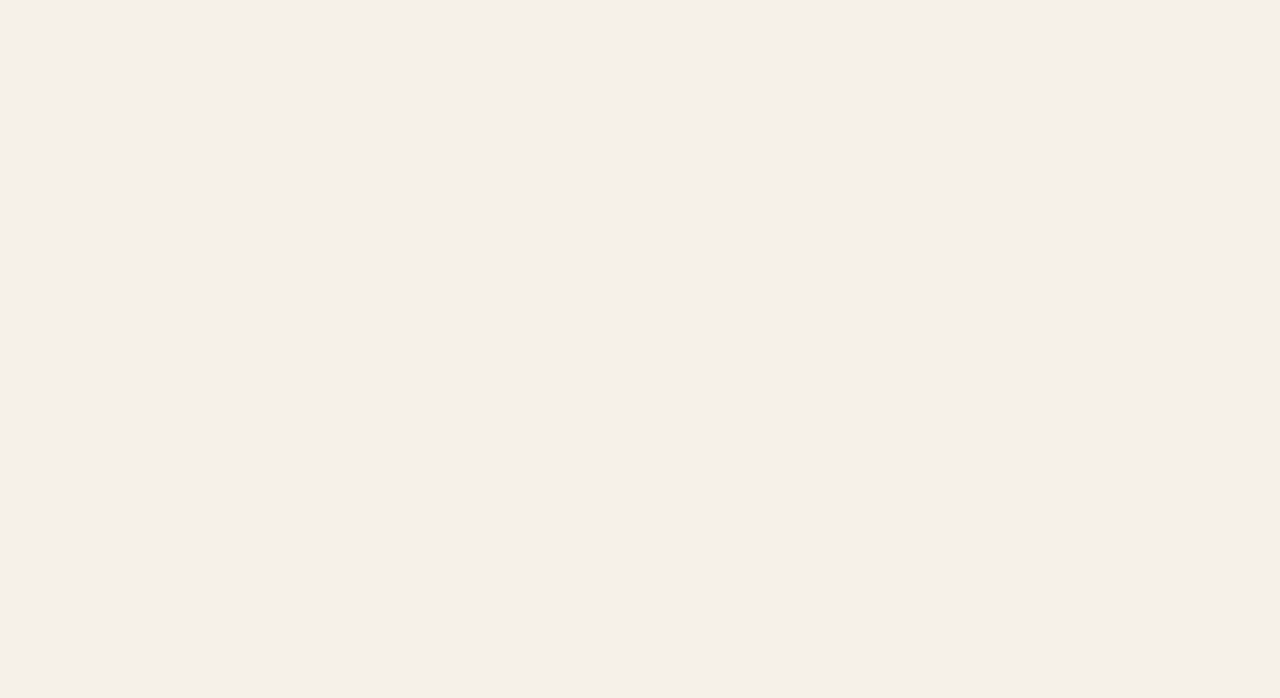
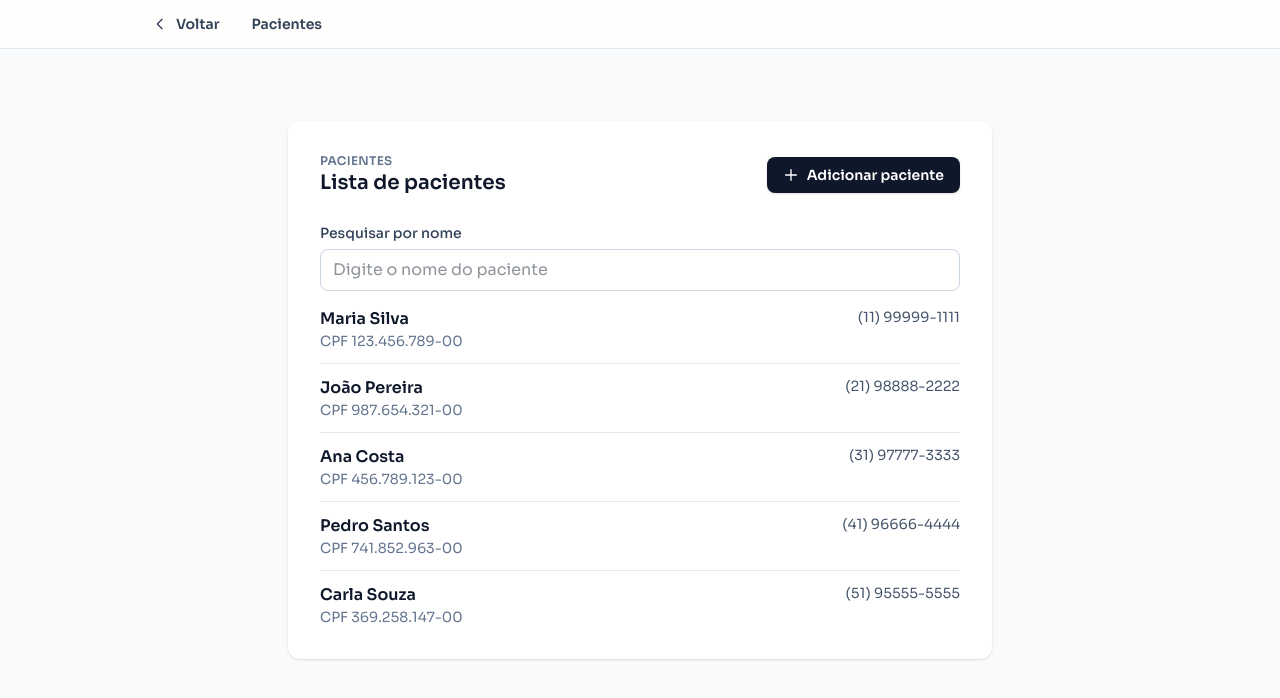
Before and after one commit to H3nr1qu3-H3rrm4nn/psi-docs, a React (Vite) app: page / in a window 1280 px wide. Before the commit this address had no page. Shown: the top 698 px of the page. Built offline with nearby package versions, Linux system fonts and the light colour scheme.

Commit message:
implementação top bar e lógica de botão de voltar

```diff
--- a/src/App.jsx
+++ b/src/App.jsx
@@ -1,12 +1,54 @@
-import { BrowserRouter, Routes, Route } from "react-router-dom"
+import { BrowserRouter, Routes, Route, useNavigate, useLocation, Link } from "react-router-dom"
 import PatientListView from "./pages/PatientListView"
 import PatientRegistrationView from "./pages/PatientRegistrationView"
+
+function TopBar(){
+  const navigate = useNavigate();
+  const location = useLocation();
+
+  const handleBack = () => {
+    const idx = window.history.state?.idx ?? 0;
+    if (location.pathname !== "/") {
+      navigate(-1);
+    } else {
+      navigate("/", { replace: true });
+    }
+  };
+
+  return(
+    <div className="sticky top-0 z-10 border-b border-slate-200 bg-white/90 backdrop-blur">
+      <div className="mx-auto flex h-12 max-w-5xl items-center gap-3 px-4">
+          <button
+            type="button"
+            onClick={() => {handleBack()}}
+            className="inline-flex items-center gap-2 rounded-md px-2 py-1 text-sm font-semibold text-slate-700 hover:text-slate-900 focus:outline-none focus:ring-2 focus:ring-slate-400"
+          >
+            <svg xmlns="http://www.w3.org/2000/svg" className="h-4 w-4" fill="none" viewBox="0 0 24 24" stroke="currentColor" strokeWidth={2}>
+              <path strokeLinecap="round" strokeLinejoin="round" d="M15 19l-7-7 7-7" />
+            </svg>
+            Voltar
+          </button>
+
+            <div className="flex items-center gap-2">
+              <Link
+                to="/"
+                className="rounded-md px-3 py-1 text-sm font-semibold text-slate-700 hover:text-slate-900 focus:outline-none focus:ring-2 focus:ring-slate-400"
+              >
+                Pacientes
+              </Link>
+
+            </div>
+      </div>
+    </div>
+  )
+}
 
 export default function App() {
   return (
     <BrowserRouter>
+      <TopBar/>
       <Routes>
-        <Route path="/patients" element={<PatientListView />} />
+        <Route path="/" element={<PatientListView />} />
         <Route path="/patient/register" element={<PatientRegistrationView />} />
       </Routes>
     </BrowserRouter>
--- a/src/pages/PatientListView.jsx
+++ b/src/pages/PatientListView.jsx
@@ -20,7 +20,7 @@ export default function PatientListView() {
   }, [search]);
 
   return (
-    <div className="min-h-screen bg-slate-50 px-4 py-6 sm:px-8 sm:py-10">
+    <div className="min-h-screen bg-slate-50 px-4 sm:px-8 sm:py-10">
         <div className="mx-auto w-full max-w-3xl px-4 py-8 sm:px-6 lg:px-8">
             <div className="rounded-xl bg-white p-6 shadow-sm sm:p-8">
                 <header className="mb-6 flex flex-col gap-3 sm:flex-row sm:items-center sm:justify-between">
```
